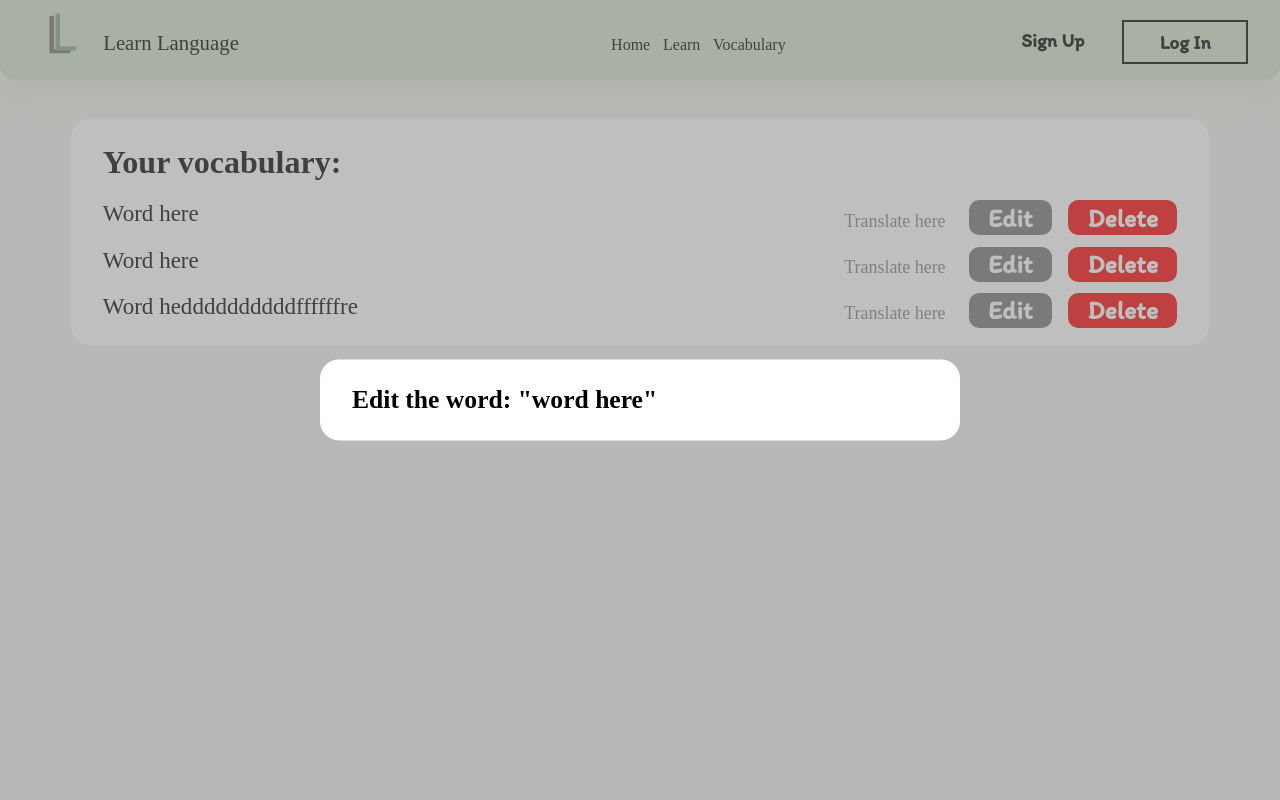
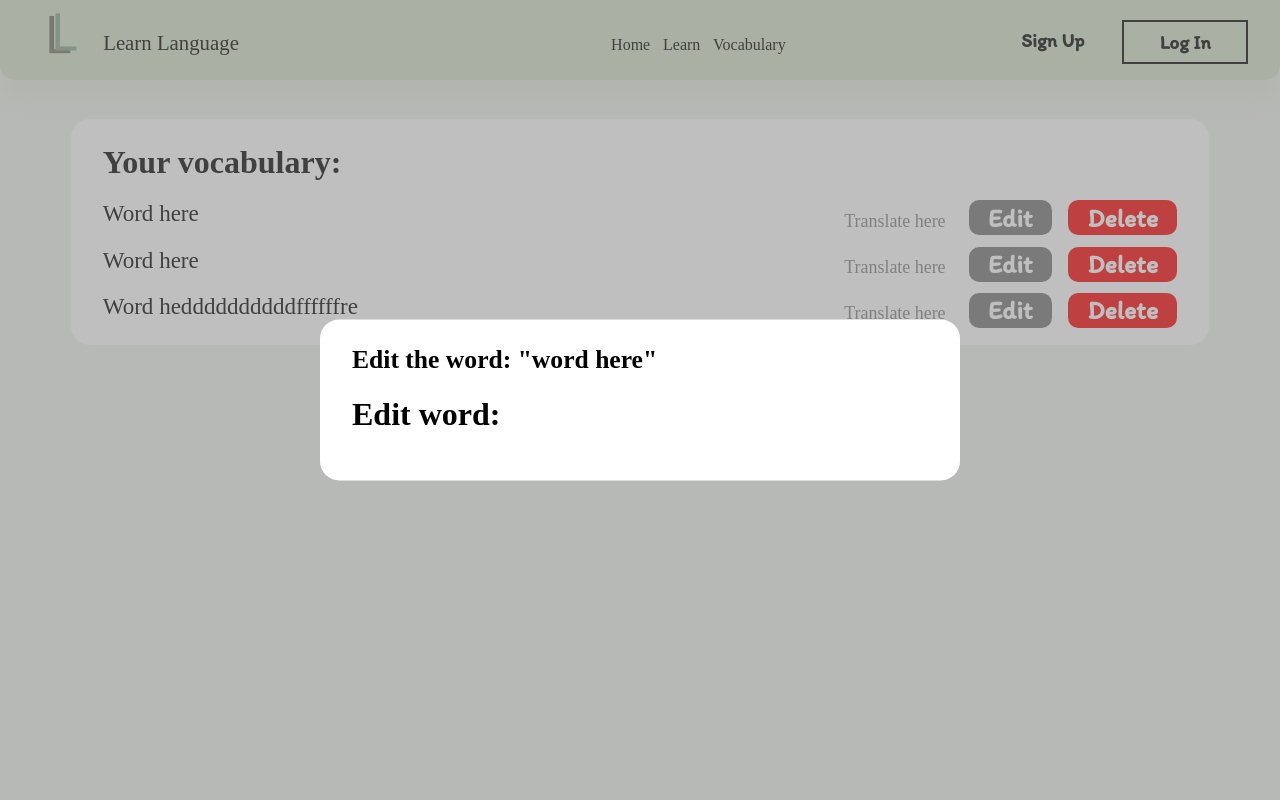
Before and after one commit to sabuka-dumbo/Learn-Language, a Django app: page /vocabulary/ in a window 1280 px wide. Run offline with Django 5.2, Linux system fonts and the light colour scheme; some web fonts are replaced.

Commit message:
May 5, 2024, 11:35 AM

```diff
--- a/LearnLanguage/LL/static/css/vocab.css
+++ b/LearnLanguage/LL/static/css/vocab.css
@@ -291,6 +291,20 @@
     margin: 0;
 }
 
+.edit-list {
+    position: relative;
+    top: 0;
+    left: 0;
+    width: 100%;
+    height: max-content;
+}
+
+.edit-list-name {
+    position: relative;
+    top: 0;
+    left: 0;
+}
+
 @media screen and (max-width: 720px) {
     .words-list {
         padding-top: 3vw;
--- a/LearnLanguage/LL/templates/vocab.html
+++ b/LearnLanguage/LL/templates/vocab.html
@@ -74,6 +74,10 @@
         <div class="edit-back"></div>
         <div class="edit-front">
             <h1 class="edit-header">Edit the word: "word here"</h1>
+
+            <div class="edit-list">
+                <h1 class="edit-list-name">Edit word:</h1>
+            </div>
         </div>
     </div>
 
```
